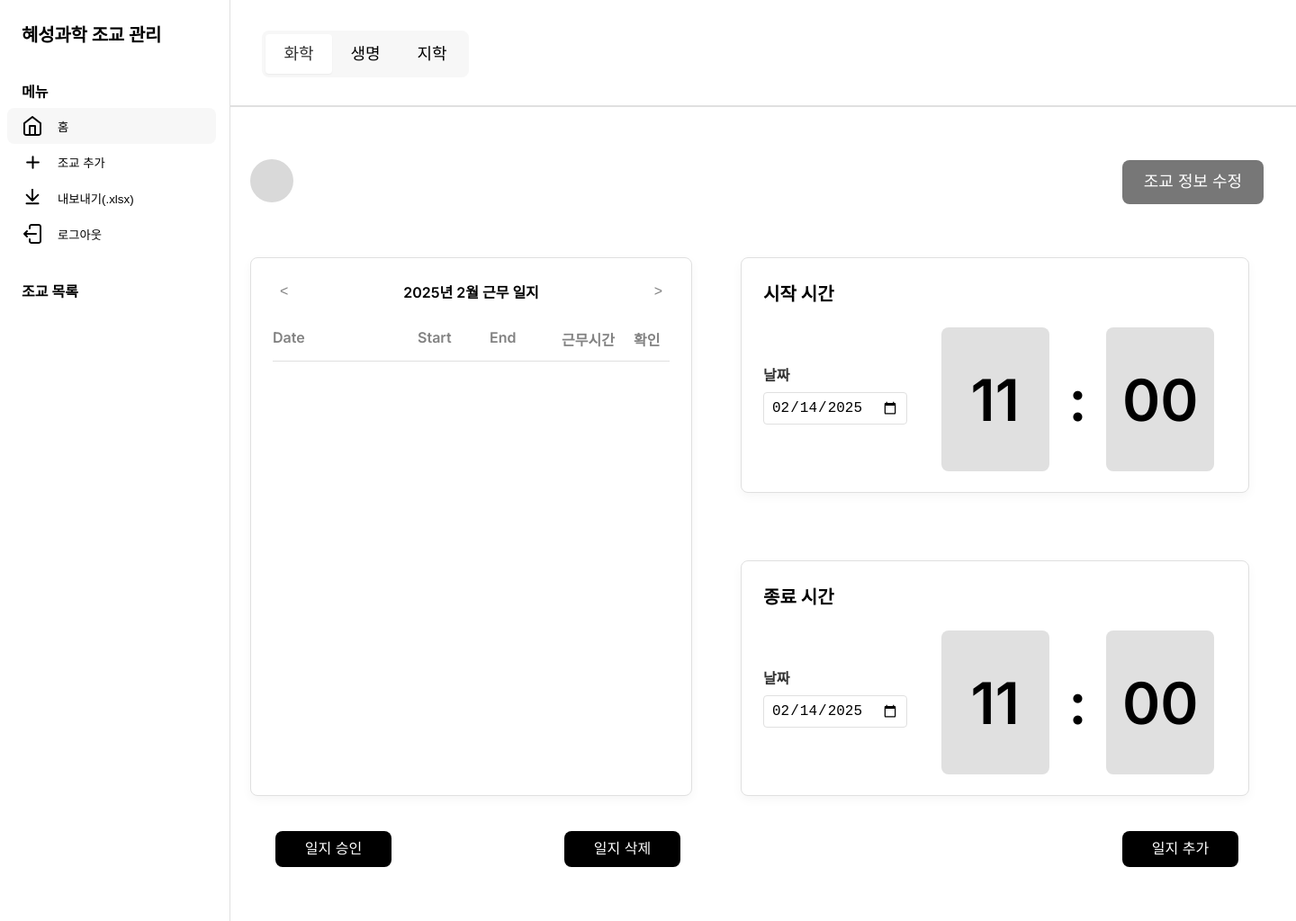
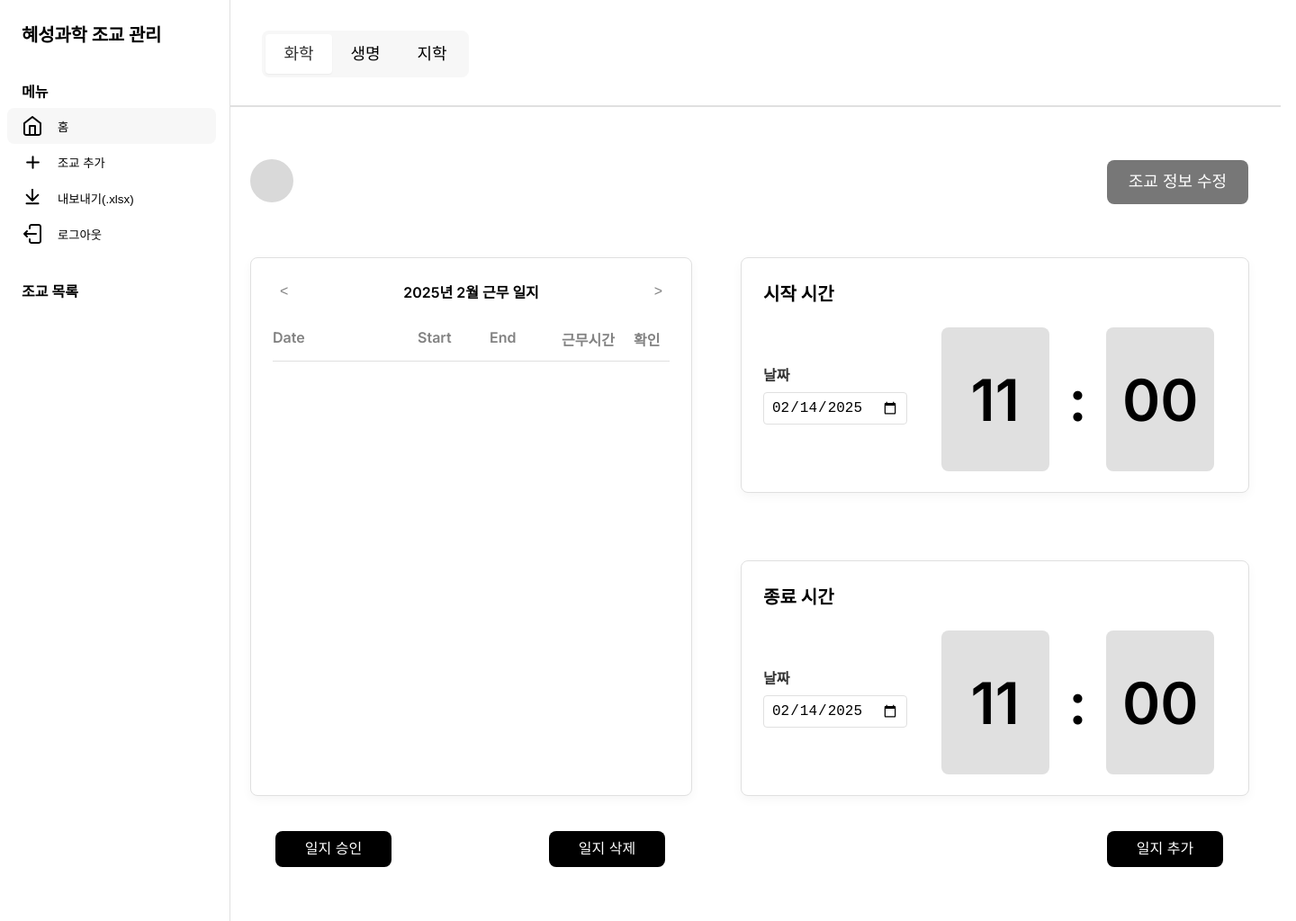
Before and after one commit to rlawlsgus/worksheets, a Flask app: page / in a window 1440 px wide. Shown: the whole page at 90% size. Run offline with Flask 3, Linux system fonts and the light colour scheme; the visitor is signed in with stand-in values (Sample User, id 1); data that the repository does not hold is empty.

Commit message:
Update home.css

```diff
--- a/frontend/static/css/home.css
+++ b/frontend/static/css/home.css
@@ -10,7 +10,7 @@ body {
 
 .home {
   position: relative;
-  /* width: 1440px; */
+  width: 1423px;
   height: 1024px;
   background: #ffffff;
 }
```
